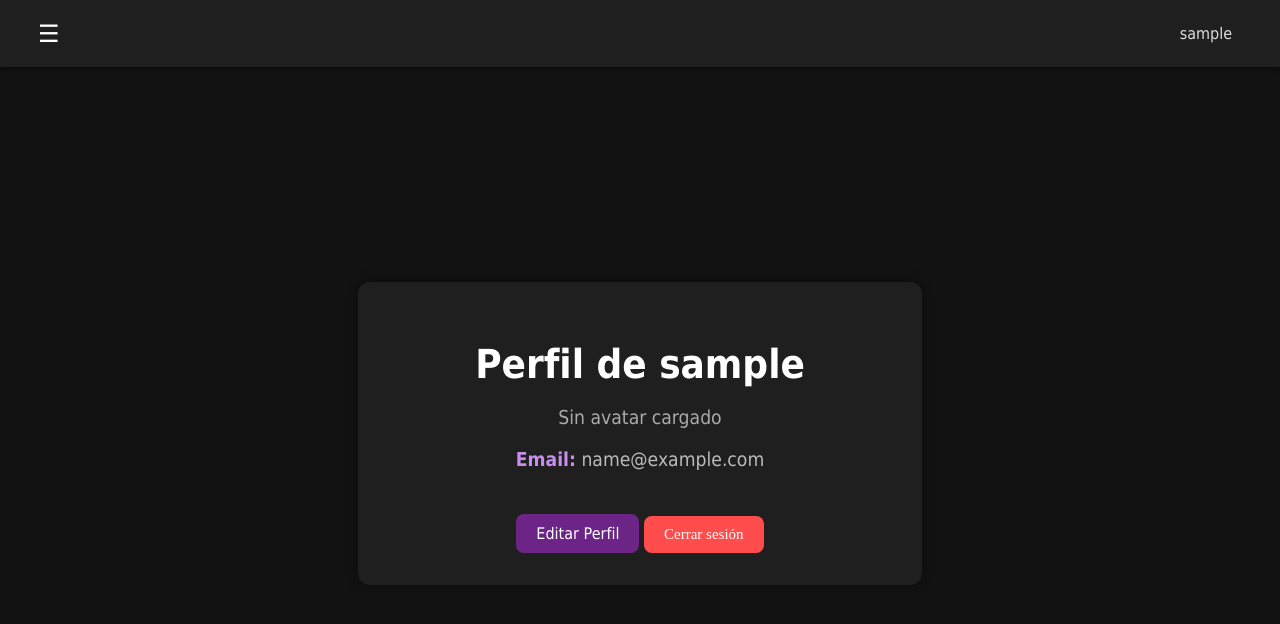
After one commit to AlvHerr670/AppEscuela, a Django app: page /perfil in a window 1280 px wide. The commit adds this page. Shown: the top 624 px of the page. Run offline with Django 5.2, Linux system fonts and the light colour scheme; the visitor is signed in with stand-in values (Sample User, id 1); data that the repository does not hold is empty.

Commit message:
Creación de Logout y Avatares

```diff
--- a/AppEscuela1/templates/AppEscuela1/base.html
+++ b/AppEscuela1/templates/AppEscuela1/base.html
@@ -166,8 +201,20 @@
         <button onclick="openSidebar()" style="font-size: 24px; background: none; border: none; color: #fff; cursor: pointer; margin-right: 1rem;">☰</button>
 
         <ul>
+            {% if not user.is_authenticated %}
             <li><a href="{% url 'AppEscuela1:login_usuario' %}">Iniciar Sesión</a></li>
             <li><a href="{% url 'AppEscuela1:registrar_usuario' %}">Registrarse</a></li>
+            {% endif %}
+            {% if user.is_authenticated %}
+            <li style="display: flex; align-items: center; gap: 8px;">
+                {% if user.avatar.imagen %}
+                    <img src="{{ user.avatar.imagen.url }}" alt="" class="avatar-mini">
+                {% endif %}
+                <a href="{% url 'AppEscuela1:perfil' %}" style="color: #ddd; text-decoration: none;">
+                    {{ user.username }}
+                </a>
+            </li>
+            {% endif %}
         </ul>
     </nav>
 
@@ -182,6 +229,12 @@
         <a href="{% url 'AppEscuela1:lista_profesores' %}" class="sidebar-link">Profesores</a>
         <a href="{% url 'AppEscuela1:lista_cursos' %}" class="sidebar-link">Cursos</a>
         <a href="{% url 'AppEscuela1:lista_entregables' %}" class="sidebar-link">Entregables</a>
+        {% if user.is_authenticated %}
+        <form method="post" action="{% url 'AppEscuela1:logout_usuario' %}" class="logout-form">
+            {% csrf_token %}
+            <button type="submit">Cerrar sesión</button>
+        </form>
+        {% endif %}
     </div>
 
     <main>
--- /dev/null
+++ b/AppEscuela1/templates/AppEscuela1/perfil.html
@@ -0,0 +1,38 @@
+{% extends "AppEscuela1/base.html" %}
+
+{% block title %}Perfil de Usuario{% endblock %}
+
+{% block content %}
+  <div style="background-color: #1f1f1f; padding: 2rem; border-radius: 12px; width: 100%; max-width: 500px; margin: 0 auto; box-shadow: 0 0 12px rgba(0, 0, 0, 0.4); text-align: center;">
+    <h1 style="margin-bottom: 1rem;">Perfil de {{ usuario.username }}</h1>
+
+    {% if avatar.imagen %}
+      <img src="{{ avatar.imagen.url }}" alt="Avatar" style="width: 200px; height: 200px; border-radius: 50%; object-fit: cover; margin-bottom: 1rem;">
+    {% else %}
+      <p style="color: #aaa;">Sin avatar cargado</p>
+    {% endif %}
+
+    <p><strong style="color: #c78df0;">Email:</strong> {{ usuario.email }}</p>
+
+    <a href="{% url 'AppEscuela1:editar_perfil' %}" style="display: inline-block; margin-top: 1.5rem; background-color: #6c2586; color: white; padding: 10px 20px; border-radius: 8px; text-decoration: none;">
+      Editar Perfil
+    </a>
+
+    <form method="post" action="{% url 'AppEscuela1:logout_usuario' %}" style="display: inline;">
+        {% csrf_token %}
+        <button type="submit" style="
+            font-family: 'Bahnschrift';
+            font-size: 15px;
+            background-color: #ff4d4d;
+            color: white;
+            padding: 10px 20px;
+            border-radius: 8px;
+            border: none;
+            cursor: pointer;
+        ">
+            Cerrar sesión
+        </button>
+    </form>
+
+  </div>
+{% endblock %}
--- a/AppEscuela1/urls.py
+++ b/AppEscuela1/urls.py
@@ -1,3 +1,6 @@
+from django.conf import settings
+from django.conf.urls.static import static
+from django.contrib.auth.views import LogoutView
 from django.urls import path
 from .views import *
 
@@ -19,5 +22,8 @@ urlpatterns = [
     path('profesores/nuevo/', crear_profesor, name='crear_profesor'),
     path('cursos/nuevo/', crear_curso, name='crear_curso'),
     path('entregables/nuevo/', crear_entregable, name='crear_entregable'),
-
+    path('perfil', perfil, name='perfil'),
+    path('editar_perfil', editar_perfil, name='editar_perfil'),
+    path('logout/', logout_usuario, name='logout_usuario'),
 ]
+urlpatterns += static(settings.MEDIA_URL, document_root=settings.MEDIA_ROOT)
--- a/AppEscuela1/views.py
+++ b/AppEscuela1/views.py
@@ -1,8 +1,10 @@
 from django.shortcuts import render, get_object_or_404, redirect
 from django.db.models import Q
-from django.contrib.auth import authenticate, login
-from .models import Estudiante, Profesor, Curso, Entregable
-from .forms import EstudianteForm, ProfesorForm, CursoForm, EntregableForm, LoginForm, RegistroForm
+from django.contrib.auth import authenticate, login, logout
+from django.contrib.auth.decorators import login_required
+from django.views.decorators.http import require_POST
+from .models import Estudiante, Profesor, Curso, Entregable, Avatar
+from .forms import EstudianteForm, ProfesorForm, CursoForm, EntregableForm, LoginForm, RegistroForm, EditUserForm , AvatarForm
 
 def index(request):
     return render(request, 'AppEscuela1/index.html')
@@ -21,6 +23,12 @@ def login_usuario(request):
         else:
             form.add_error(None, "Usuario o contraseña incorrectos")
     return render(request, 'AppEscuela1/login.html', {'form': form})
+
+@require_POST
+def logout_usuario(request):
+    if request.method == 'POST':
+        logout(request)
+    return redirect('AppEscuela1:index')
 
 def registro_usuario(request):
     form = RegistroForm(request.POST or None)
@@ -46,6 +54,7 @@ def lista_estudiantes(request):
     return render(request, 'AppEscuela1/estudiantes_list.html', contexto)
 
 
+@login_required(login_url='AppEscuela1:login_usuario')
 def detalle_estudiante(request, pk):
     estudiante = get_object_or_404(Estudiante, pk=pk)
     return render(request, 'AppEscuela1/estudiante_detail.html', {'estudiante': estudiante})
@@ -66,6 +75,7 @@ def lista_profesores(request):
     }
     return render(request, 'AppEscuela1/profesores_list.html', contexto)
 
+@login_required(login_url='AppEscuela1:login_usuario')
 def detalle_profesores(request, pk):
     profesor = get_object_or_404(Profesor, pk=pk)
     return render(request, 'AppEscuela1/profesores_detail.html', {'profesor': profesor})
@@ -85,6 +95,7 @@ def lista_cursos(request):
     }
     return render(request, 'AppEscuela1/cursos_list.html', contexto)
 
+@login_required(login_url='AppEscuela1:login_usuario')
 def detalle_cursos(request, pk):
     curso = get_object_or_404(Curso, pk=pk)
     return render(request, 'AppEscuela1/cursos_detail.html', {'curso': curso})
@@ -105,10 +116,12 @@ def lista_entregable(request):
     }
     return render(request, 'AppEscuela1/entregable_list.html', contexto)
 
+@login_required(login_url='AppEscuela1:login_usuario')
 def detalle_entregable(request, pk):
     entregable = get_object_or_404(Entregable, pk=pk)
     return render(request, 'AppEscuela1/entregable_detail.html', {'entregable': entregable})
 
+@login_required(login_url='AppEscuela1:login_usuario')
 def crear_estudiante(request):
     if request.method == 'POST':
         form = EstudianteForm(request.POST)
@@ -119,6 +132,7 @@ def crear_estudiante(request):
         form = EstudianteForm()
     return render(request, 'AppEscuela1/estudiante_form.html', {'form': form})
 
+@login_required(login_url='AppEscuela1:login_usuario')
 def crear_profesor(request):
     if request.method == 'POST':
         form = ProfesorForm(request.POST)
@@ -129,6 +143,7 @@ def crear_profesor(request):
         form = ProfesorForm()
     return render(request, 'AppEscuela1/profesor_form.html', {'form': form})
 
+@login_required(login_url='AppEscuela1:login_usuario')
 def crear_curso(request):
     if request.method == 'POST':
         form = CursoForm(request.POST)
@@ -139,6 +154,7 @@ def crear_curso(request):
         form = CursoForm()
     return render(request, 'AppEscuela1/curso_form.html', {'form': form})
 
+@login_required(login_url='AppEscuela1:login_usuario')
 def crear_entregable(request):
     if request.method == 'POST':
         form = EntregableForm(request.POST)
@@ -151,3 +167,36 @@ def crear_entregable(request):
     else:
         form = EntregableForm()
     return render(request, 'AppEscuela1/entregable_form.html', {'form': form})
+
+@login_required
+def perfil(request):
+    return render(request, "AppEscuela1/perfil.html", {"usuario": request.user, "avatar":getattr(request.user, 'avatar', None)})
+
+@login_required
+def editar_perfil(request):
+    if request.method == "POST":
+        form = EditUserForm(request.POST, instance=request.user)
+
+        try:
+            avatar = request.user.avatar
+        except Avatar.DoesNotExist:
+            avatar = None
+
+        if avatar:
+            avatar_form = AvatarForm(request.POST, request.FILES, instance=avatar)
+        else:
+            avatar_form = AvatarForm(request.POST, request.FILES)
+
+        if form.is_valid() and avatar_form.is_valid():
+            form.save()
+            avatar_instance = avatar_form.save(commit=False)
+            avatar_instance.user = request.user
+            avatar_instance.save()
+            return redirect('AppEscuela1:perfil')
+    else:
+        form = EditUserForm(instance=request.user)
+        if hasattr(request.user, "avatar"):
+            avatar_form = AvatarForm(instance=request.user.avatar)
+        else:
+            avatar_form = AvatarForm()
+    return render(request, 'AppEscuela1/editar_perfil.html', {"form": form, "avatar_form": avatar_form})
--- a/MiProyecto/settings.py
+++ b/MiProyecto/settings.py
@@ -127,3 +127,5 @@ STATICFILES_DIRS = [
 # https://docs.djangoproject.com/en/5.2/ref/settings/#default-auto-field
 
 DEFAULT_AUTO_FIELD = 'django.db.models.BigAutoField'
+MEDIA_URL = '/media/'
+MEDIA_ROOT = BASE_DIR / 'media'
```
Also changed, not shown: other parts of AppEscuela1/templates/AppEscuela1/base.html (+35 -0 lines), AppEscuela1/forms.py (+73 -2 lines), AppEscuela1/models.py (+8 -0 lines), AppEscuela1/templates/AppEscuela1/editar_perfil.html (added, +8 -0 lines), AppEscuela1/templates/AppEscuela1/form_common.html (+15 -15 lines), AppEscuela1/templates/AppEscuela1/login.html (+8 -1 lines), AppEscuela1/migrations/0003_alter_estudiante_email_avatar.py (added), media/avatares/G4CUWFC.png (added).
